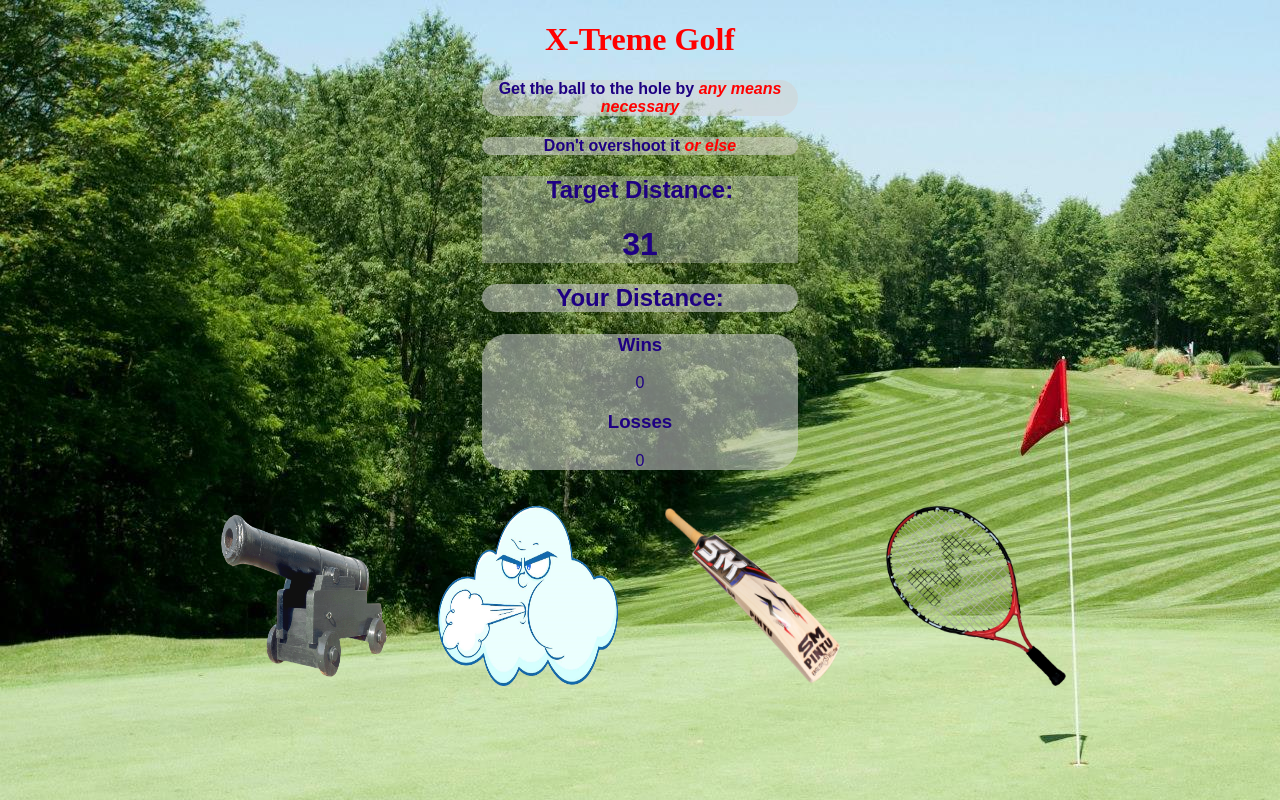
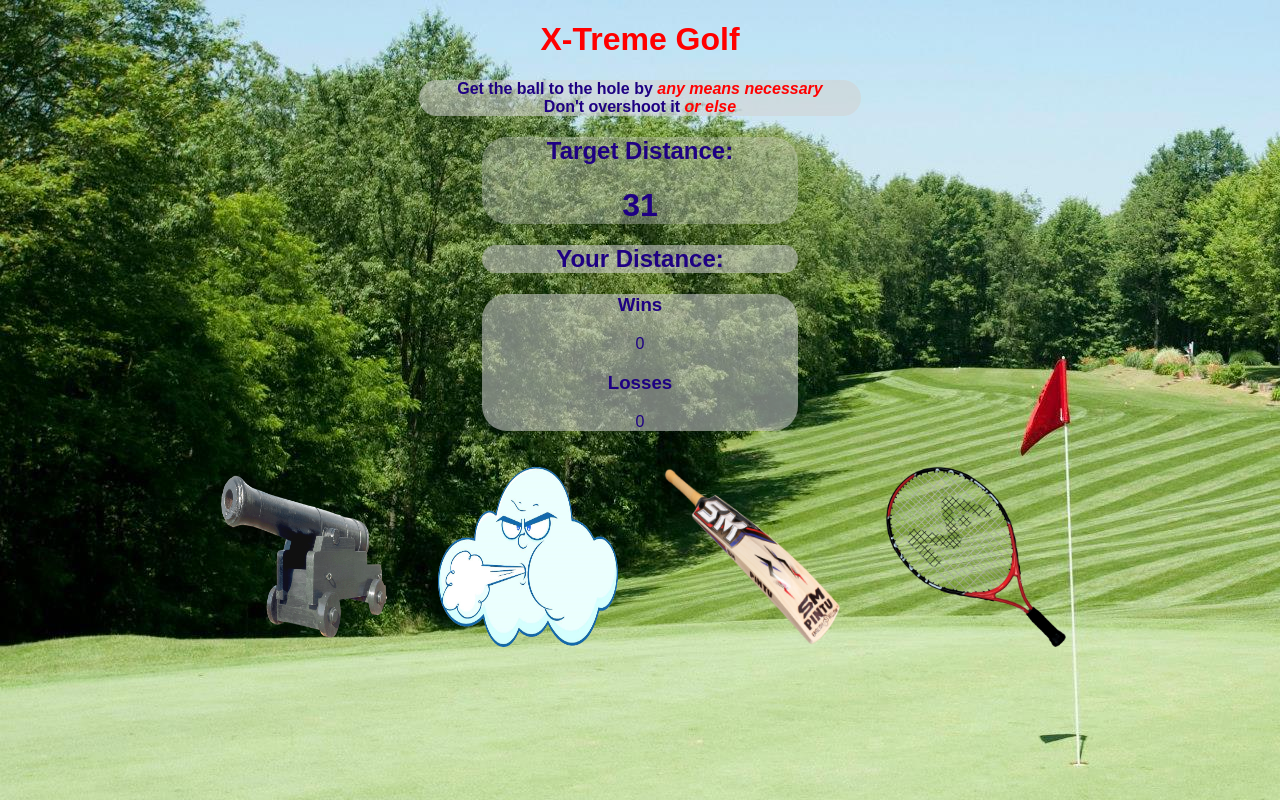
Before and after one commit to NBGlasser/unit-4-game, a plain HTML site: page index.html in a window 1280 px wide. Drawn offline with nearby package versions, Linux system fonts and the light colour scheme.

Commit message:
more styling

```diff
--- a/index.html
+++ b/index.html
@@ -35,6 +35,7 @@
             }
             #title{
                 color: red;
+                font-family: Arial, Helvetica, sans-serif;
             }
             strong{
                 color: red;
@@ -42,9 +43,9 @@
             }
             h4{
                 background: rgba(211, 211, 211, 0.558);
-                width: 25%;
-                margin-left: 37.5%;
-                margin-right: 37.5%;
+                width: 35%;
+                margin-left: 32.5%;
+                margin-right: 32.5%;
                 border-top: 10px;
                 border-bottom: 10px;
                 border-radius: 25px;
@@ -57,14 +58,16 @@
                 margin-left: 37.5%;
                 margin-right: 37.5%;
                 font-family: Arial, Helvetica, sans-serif;
+                border-radius: 25px;
             }
         </style>
     </head>
 
     <body>
         <h1 id="title">X-Treme Golf</h1>
-        <h4>Get the ball to the hole by <strong>any means necessary</strong></h4>
-        <h4>Don't overshoot it <strong>or else</strong></h4>
+        <h4>Get the ball to the hole by <strong>any means necessary</strong>
+            <br>
+        Don't overshoot it <strong>or else</strong></h4>
 
         <div id="distance">
             <h2>Target Distance:</h2>
```
